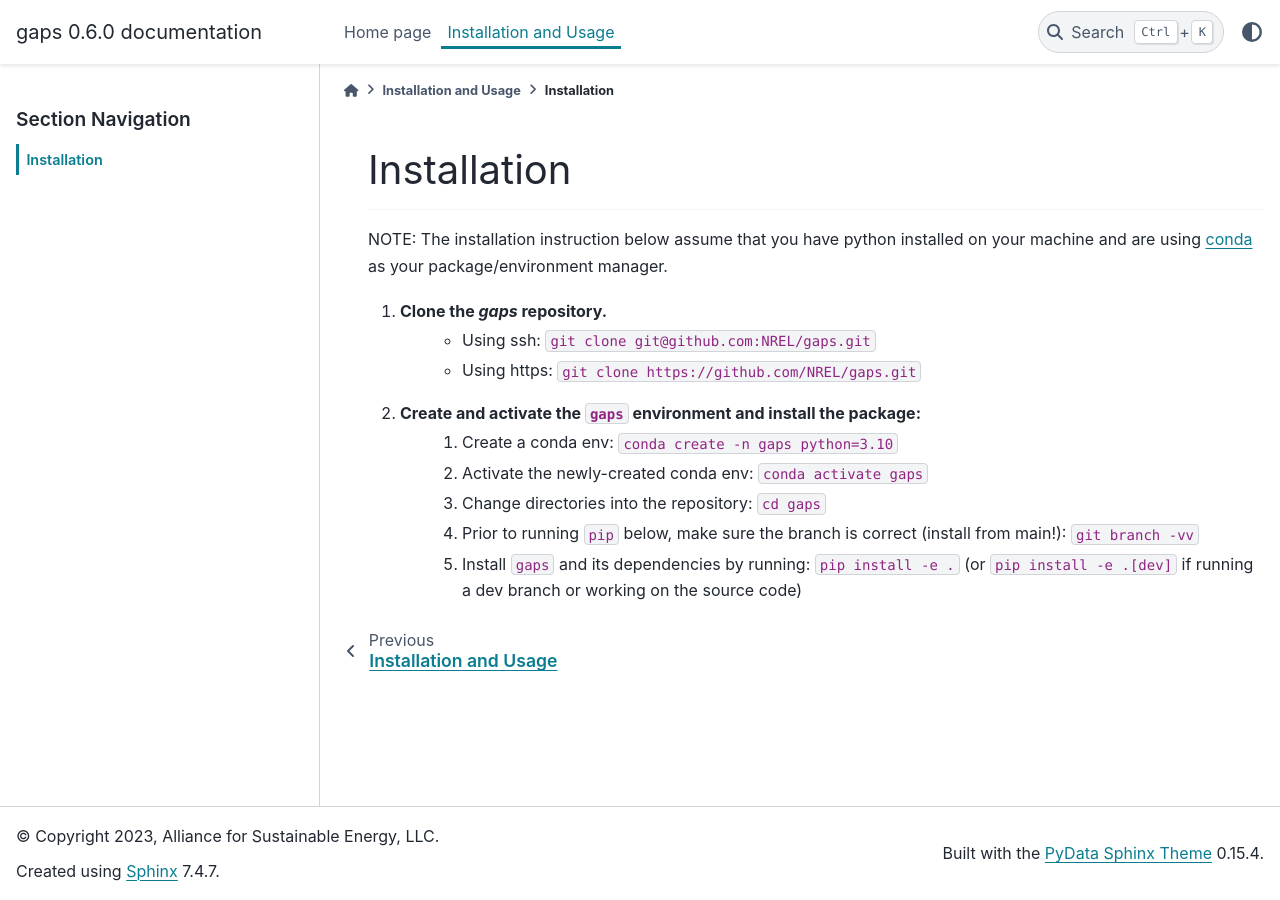
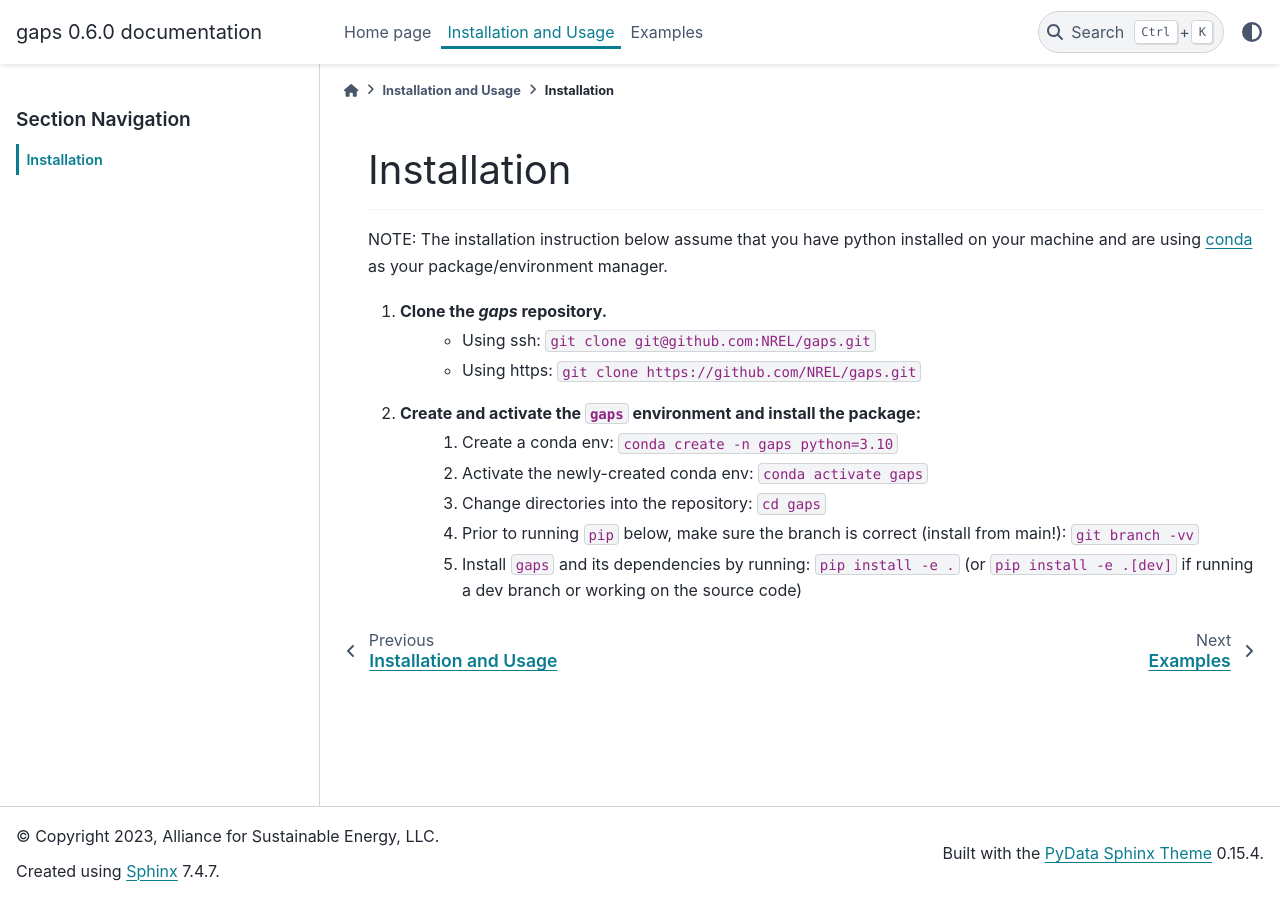
Before and after one commit to NREL/gaps, a Sphinx documentation site: the page built from docs/source/misc/installation.rst, in a window 1280 px wide. Built offline with Sphinx 7.4.7 and the PyData theme 0.15.4, drawn with Linux system fonts in a browser that asks for light colours; pages that are not in the unit, such as notebooks, are missing from menus.

Commit message:
Add developer rst to docs

```diff
--- a/docs/source/index.rst
+++ b/docs/source/index.rst
@@ -3,6 +3,7 @@
 
    Home page <self>
    Installation and Usage <misc/installation_usage>
+   Examples <misc/examples>
    API reference <_autosummary/gaps>
 
 GAPs documentation
--- /dev/null
+++ b/docs/source/misc/examples.developers.rst
@@ -0,0 +1,2 @@
+.. include:: ../../../examples/example_developers.rst
+   :start-line: 0
--- /dev/null
+++ b/docs/source/misc/examples.rst
@@ -0,0 +1,7 @@
+.. _examples:
+
+Examples
+========
+.. toctree::
+
+   examples.developers
```
